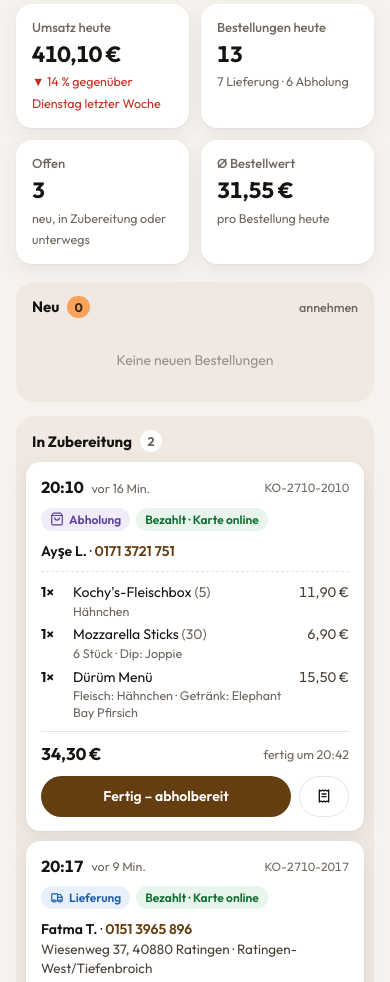
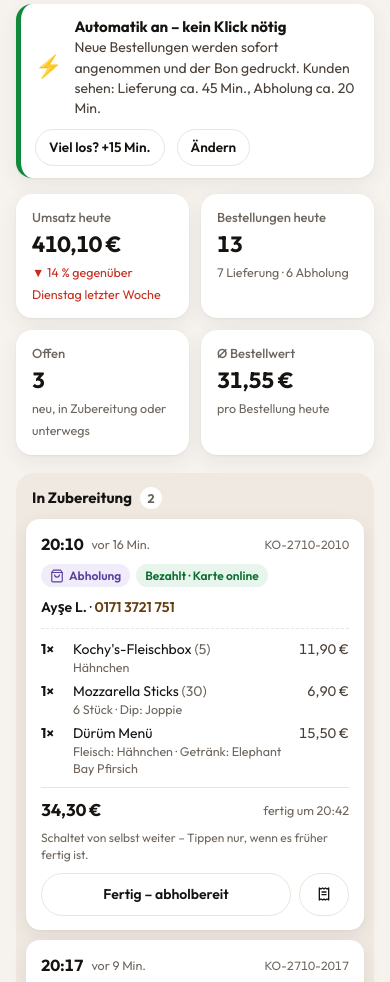
Before and after one commit to aymanoul/kochys, a plain HTML site: page dashboard-demo/index.html in a window 390 px wide. Shown: the part 352-1334 px from the top of the page. Drawn offline with Linux system fonts and the light colour scheme.

Commit message:
Dashboard-Demo: Automatik-Modus ohne Klicks
Bestellungen werden sofort mit Standardzeit angenommen, Bon gedruckt und
der Status schaltet von selbst weiter; "Viel los" verlängert alle Zeiten um
15 Minuten. Manuelles Annehmen bleibt als Option in den Einstellungen.

Co-Authored-By: Claude Opus 5.5 <noreply@anthropic.com>
Claude-Session: https://claude.ai/code/session_01Y7mABtE3fgSdoJDCUrkAJe

```diff
--- a/dashboard-demo/index.html
+++ b/dashboard-demo/index.html
@@ -90,6 +90,18 @@ body.pause .paused{display:block}
 .tg.paid{background:var(--green-soft);color:#0b6e2e}
 .tg.cash{background:#fff4e5;color:#8a4b00}
 .tg.web{background:var(--brown);color:#fff}
+.tg.auto{background:var(--green-soft);color:#0b6e2e}
+.autobar{display:flex;align-items:center;gap:10px 12px;flex-wrap:wrap;margin-top:16px;background:#fff;border-radius:var(--r);box-shadow:var(--shadow);padding:12px 14px;border-left:5px solid var(--green)}
+body:not(.auto) .autobar{border-left-color:var(--acc)}
+.ab-ic{font-size:22px}
+.ab-t{flex:1;min-width:220px;font-size:14px;color:#4a4038}
+.ab-t b{display:block;color:var(--ink);font-size:15px}
+.chip{border:1.5px solid var(--line);background:#fff;border-radius:999px;padding:8px 13px;font-weight:600;font-size:13.5px;white-space:nowrap}
+.chip.on{background:var(--red-soft);border-color:#f3b7b0;color:#8f1f14}
+body.auto .col.new{display:none}
+body.auto .board{grid-template-columns:repeat(2,minmax(0,1fr))}
+.sel{border:1.5px solid var(--line);border-radius:10px;padding:7px 9px;font:600 14px Outfit,sans-serif;background:#fff;color:var(--ink)}
+.auto-hint{font-size:12px;color:var(--muted);margin-top:6px}
 .tg.late{background:var(--red-soft);color:#8f1f14}
 .cust{margin-top:10px;font-size:14px}
 .cust b{font-weight:600}
@@ -220,7 +232,7 @@ body.pause .paused{display:block}
 [hidden]{display:none!important}
 
 @media (max-width:980px){
-  .board{grid-template-columns:1fr}
+  .board,body.auto .board{grid-template-columns:1fr}
   .kpis{grid-template-columns:repeat(2,minmax(0,1fr))}
   .grid2{grid-template-columns:1fr}
 }
@@ -253,7 +265,7 @@ body.pause .paused{display:block}
   <div class="wrap tabs" role="tablist">
     <button class="tab on" data-tab="orders">Bestellungen <span class="cnt" id="openCnt"></span></button>
     <button class="tab" data-tab="sales">Umsatz</button>
-    <button class="tab" data-tab="menu">Speisekarte</button>
+    <button class="tab" data-tab="menu">Einstellungen</button>
   </div>
 </div>
 
@@ -268,6 +280,7 @@ body.pause .paused{display:block}
 
   <!-- Bestellungen -->
   <section id="v-orders">
+    <div class="autobar"><span class="ab-ic" id="abIc">⚡</span><div class="ab-t"><b id="abTitle"></b><span id="abText"></span></div><button class="chip" id="rushChip" data-act="rush"></button><button class="chip" data-act="settings">Ändern</button></div>
     <div class="kpis" id="todayKpis"></div>
     <div class="board">
       <div class="col new"><div class="colh">Neu <span class="n" id="n-neu">0</span><span class="hint">annehmen</span></div><div id="c-neu"></div></div>
@@ -316,10 +329,13 @@ body.pause .paused{display:block}
         <p class="saved" id="saved"></p>
       </div>
       <div class="panel">
-        <h3>Bestellannahme</h3><p class="sub">Zum Beispiel bei Hochbetrieb oder wenn der Fahrer fehlt.</p>
-        <div class="mitem" style="border:0"><div class="nm"><b>Online-Bestellungen annehmen</b><br><small>Aus = Kunden sehen „bitte anrufen“</small></div><label class="sw"><input type="checkbox" id="acceptSw" checked><span></span></label></div>
+        <h3>Bestellannahme</h3><p class="sub">Einmal einstellen – gilt dann für alle Bestellungen.</p>
+        <div class="mitem" style="border:0"><div class="nm"><b>Automatisch annehmen</b><br><small>Kein Klick nötig: Bestellung wird sofort angenommen, der Bon gedruckt, der Kunde sieht die Zeit</small></div><label class="sw"><input type="checkbox" id="autoSw"><span></span></label></div>
+        <div class="mitem"><div class="nm"><b>Zeit für Lieferung</b><br><small>bis der Kunde sein Essen hat</small></div><select class="sel" id="tlSel"><option value="30">30 Min.</option><option value="45">45 Min.</option><option value="60">60 Min.</option><option value="75">75 Min.</option></select></div>
+        <div class="mitem"><div class="nm"><b>Zeit für Abholung</b><br><small>bis das Essen bereitliegt</small></div><select class="sel" id="taSel"><option value="10">10 Min.</option><option value="15">15 Min.</option><option value="20">20 Min.</option><option value="30">30 Min.</option></select></div>
+        <div class="mitem"><div class="nm"><b>Viel los</b><br><small>+15 Min. auf alle neuen Bestellungen, mit einem Tipp</small></div><label class="sw"><input type="checkbox" id="rushSw"><span></span></label></div>
+        <div class="mitem"><div class="nm"><b>Online-Bestellungen annehmen</b><br><small>Aus = Kunden sehen „bitte anrufen“</small></div><label class="sw"><input type="checkbox" id="acceptSw" checked><span></span></label></div>
         <div class="mitem"><div class="nm"><b>Lieferung anbieten</b><br><small>Aus = nur Abholung möglich</small></div><label class="sw"><input type="checkbox" checked><span></span></label></div>
-        <div class="mitem"><div class="nm"><b>Lieferzeit auf der Website</b><br><small>Wird Kunden angezeigt</small></div><select id="eta" style="border:1.5px solid var(--line);border-radius:10px;padding:7px 9px;font:600 14px Outfit,sans-serif;background:#fff"><option>30–45 Min.</option><option selected>45–60 Min.</option><option>60–75 Min.</option></select></div>
       </div>
     </div>
     <p class="sub" style="margin-top:18px">Ausverkauft? Einfach ausschalten – das Gericht ist auf der Website sofort nicht mehr bestellbar.</p>
@@ -438,10 +454,23 @@ for (let i = 365; i >= 0; i--) {
   }
 }
 ORDERS.sort((a, b) => a.t - b.t);
+/* Automatik: Bestellungen werden sofort mit Standardzeit angenommen und schalten von selbst weiter */
+let AUTO = store.get('kochys-demo-auto', true), TL = store.get('kochys-demo-tl', 45), TA = store.get('kochys-demo-ta', 20), RUSH = store.get('kochys-demo-rush', false);
+const prepFor = o => (o.mode === 'liefer' ? TL : TA) + (RUSH ? 15 : 0);
+function autoAccept(o){ if (!AUTO || o.status !== 'neu') return; o.status = 'zub'; o.prep = prepFor(o); o.acc = o.t; o.auto = true; }
+function autoTick(){
+  if (!AUTO) return; const now = Date.now();
+  todays().forEach(o => {
+    if (o.status === 'neu') autoAccept(o);
+    const ready = (o.acc || o.t) + (o.prep || 30) * 60e3;
+    if (o.status === 'zub' && now >= ready) o.status = 'fertig';
+    if (o.status === 'fertig' && now >= ready + (o.mode === 'liefer' ? 20 : 15) * 60e3) o.status = 'erledigt';
+  });
+}
 /* Status heutiger Bestellungen nach Alter */
 ORDERS.filter(o => o.t >= today0.getTime()).forEach(o => {
   const age = (NOW - o.t) / 60e3;
-  if (age < 4) o.status = 'neu';
+  if (age < 4) { o.status = 'neu'; autoAccept(o); }
   else if (age < 26) { o.status = 'zub'; o.prep = 30; o.acc = o.t + 2 * 60e3; }
   else if (age < 48) { o.status = 'fertig'; o.prep = 30; o.acc = o.t + 2 * 60e3; }
 });
@@ -468,7 +497,7 @@ function webOrders(){
 }
 function mergeWeb(announce){
   let added = null;
-  webOrders().forEach(w => { if (!ORDERS.some(o => o.no === w.no && o.web)) { ORDERS.push(w); added = w; } });
+  webOrders().forEach(w => { if (!ORDERS.some(o => o.no === w.no && o.web)) { autoAccept(w); ORDERS.push(w); added = w; } });
   ORDERS.sort((a, b) => a.t - b.t);
   if (added && announce) arrived(added);
 }
@@ -494,8 +523,8 @@ function card(o){
   let acts = '';
   if (o.status === 'neu') acts = `<div class="prep">Fertig in <button data-act="prep" data-no="${o.no}" data-m="20" class="${(o.pick || 30) === 20 ? 'on' : ''}">20 Min.</button><button data-act="prep" data-no="${o.no}" data-m="30" class="${(o.pick || 30) === 30 ? 'on' : ''}">30 Min.</button><button data-act="prep" data-no="${o.no}" data-m="45" class="${(o.pick || 30) === 45 ? 'on' : ''}">45 Min.</button></div>
     <div class="acts"><button class="btn btn-acc grow" data-act="accept" data-no="${o.no}">Annehmen</button><button class="btn btn-line" data-act="bon" data-no="${o.no}" aria-label="Bon ansehen">${ICON.receipt}</button><button class="btn btn-ghost" data-act="reject" data-no="${o.no}">Ablehnen</button></div>`;
-  else if (o.status === 'zub') acts = `<div class="acts"><button class="btn btn-dark grow" data-act="ready" data-no="${o.no}">${liefer ? 'Fertig – Fahrer los' : 'Fertig – abholbereit'}</button><button class="btn btn-line" data-act="bon" data-no="${o.no}" aria-label="Bon ansehen">${ICON.receipt}</button></div>`;
-  else if (o.status === 'fertig') acts = `<div class="acts"><button class="btn btn-line grow" data-act="finish" data-no="${o.no}">${liefer ? 'Zugestellt' : 'Abgeholt'} – erledigt</button><button class="btn btn-line" data-act="bon" data-no="${o.no}" aria-label="Bon ansehen">${ICON.receipt}</button></div>`;
+  else if (o.status === 'zub') acts = `${AUTO ? '<p class="auto-hint">Schaltet von selbst weiter – Tippen nur, wenn es früher fertig ist.</p>' : ''}<div class="acts"><button class="btn ${AUTO ? 'btn-line' : 'btn-dark'} grow" data-act="ready" data-no="${o.no}">${liefer ? 'Fertig – Fahrer los' : 'Fertig – abholbereit'}</button><button class="btn btn-line" data-act="bon" data-no="${o.no}" aria-label="Bon ansehen">${ICON.receipt}</button></div>`;
+  else if (o.status === 'fertig') acts = `${AUTO ? '<p class="auto-hint">Wird automatisch als erledigt markiert.</p>' : ''}<div class="acts"><button class="btn btn-line grow" data-act="finish" data-no="${o.no}">${liefer ? 'Zugestellt' : 'Abgeholt'} – erledigt</button><button class="btn btn-line" data-act="bon" data-no="${o.no}" aria-label="Bon ansehen">${ICON.receipt}</button></div>`;
   return `<article class="ord${o.status === 'neu' ? ' isnew' : ''}${o.fresh ? ' arrive' : ''}" data-no="${o.no}">
     <div class="oh"><span class="otime">${hm(o.t)}</span><span class="oago" data-ago="${o.t}">${ago(o.t)}</span><span class="ono">${o.no}</span></div>
     <div class="tags">
@@ -503,6 +532,7 @@ function card(o){
       <span class="tg ${paid ? 'paid' : 'cash'}">${paid ? 'Bezahlt · ' + esc(o.pay) : 'Bar kassieren'}</span>
       ${o.wish === 'time' ? `<span class="tg">Wunschzeit ${esc(o.wishTime || hm(o.t + 75 * 60e3))}</span>` : ''}
       ${o.web ? '<span class="tg web">Deine Testbestellung</span>' : ''}
+      ${o.auto && o.status === 'zub' ? '<span class="tg auto">Automatisch angenommen · Bon gedruckt</span>' : ''}
       ${late ? '<span class="tg late">Verspätet</span>' : ''}
     </div>
     <div class="cust"><b>${esc(o.name)}</b> · <a href="tel:${esc(o.phone.replace(/\s/g, ''))}">${esc(o.phone)}</a>
@@ -514,6 +544,7 @@ function card(o){
   </article>`;
 }
 function renderOrders(){
+  autoTick(); renderAutobar();
   const T = todays().filter(o => o.status !== 'abgelehnt');
   const by = s => T.filter(o => o.status === s).sort((a, b) => s === 'neu' ? a.t - b.t : a.t - b.t);
   [['neu', 'Keine neuen Bestellungen'], ['zub', 'Gerade nichts in der Küche'], ['fertig', 'Nichts unterwegs']].forEach(([s, e]) => {
@@ -543,6 +574,23 @@ function renderTodayKpis(){
   ].map(([l, v, d]) => `<div class="kpi"><div class="l">${l}</div><div class="v">${v}</div>${d}</div>`).join('');
 }
 setInterval(() => { document.querySelectorAll('[data-ago]').forEach(e => e.textContent = ago(+e.dataset.ago)); }, 30e3);
+setInterval(() => { if (view === 'orders' && !document.getElementById('ov').classList.contains('on')) renderOrders(); }, 20e3);
+function renderAutobar(){
+  document.body.classList.toggle('auto', AUTO);
+  const r = RUSH ? 15 : 0;
+  document.getElementById('abIc').textContent = AUTO ? '⚡' : '✋';
+  document.getElementById('abTitle').textContent = AUTO ? 'Automatik an – kein Klick nötig' : 'Automatik aus – jede Bestellung selbst annehmen';
+  document.getElementById('abText').textContent = AUTO ? `Neue Bestellungen werden sofort angenommen und der Bon gedruckt. Kunden sehen: Lieferung ca. ${TL + r} Min., Abholung ca. ${TA + r} Min.` : 'Neue Bestellungen warten unter „Neu“, bis jemand sie annimmt und eine Zeit wählt.';
+  const c = document.getElementById('rushChip'); c.textContent = RUSH ? 'Viel los: +15 Min. ist an' : 'Viel los? +15 Min.'; c.classList.toggle('on', RUSH);
+  document.getElementById('autoSw').checked = AUTO; document.getElementById('rushSw').checked = RUSH;
+  document.getElementById('tlSel').value = String(TL); document.getElementById('taSel').value = String(TA);
+}
+function setAuto(v){ AUTO = v; store.set('kochys-demo-auto', v); renderOrders(); }
+function setRush(v){ RUSH = v; store.set('kochys-demo-rush', v); renderAutobar(); }
+document.getElementById('autoSw').addEventListener('change', e => setAuto(e.target.checked));
+document.getElementById('rushSw').addEventListener('change', e => setRush(e.target.checked));
+document.getElementById('tlSel').addEventListener('change', e => { TL = +e.target.value; store.set('kochys-demo-tl', TL); renderAutobar(); });
+document.getElementById('taSel').addEventListener('change', e => { TA = +e.target.value; store.set('kochys-demo-ta', TA); renderAutobar(); });
 
 /* ---------- Ton und Meldung ---------- */
 let sound = store.get('kochys-demo-sound', false), actx = null;
@@ -562,8 +610,8 @@ function ding(){
 let toastTimer;
 function arrived(o){
   o.fresh = true; ding();
-  document.getElementById('toastT').textContent = o.web ? 'Deine Testbestellung ist da!' : 'Neue Bestellung';
-  document.getElementById('toastS').textContent = `${o.name} · ${o.mode === 'liefer' ? 'Lieferung' : 'Abholung'} · ${eur(o.total)}`;
+  document.getElementById('toastT').textContent = (o.web ? 'Deine Testbestellung ist da' : 'Neue Bestellung') + (o.auto ? ' – automatisch angenommen' : '');
+  document.getElementById('toastS').textContent = `${o.name} · ${o.mode === 'liefer' ? 'Lieferung' : 'Abholung'} · ${eur(o.total)}${o.auto ? ` · fertig um ${hm(o.acc + o.prep * 60e3)} · Bon wird gedruckt` : ''}`;
   const t = document.getElementById('toast'); t.classList.add('on'); clearTimeout(toastTimer); toastTimer = setTimeout(() => t.classList.remove('on'), 6000);
   renderOrders(); if (view === 'sales') renderSales();
 }
@@ -571,7 +619,7 @@ function arrived(o){
 let simCount = 0, paused = false;
 function simulate(){
   if (paused || simCount >= 8) return;
-  const o = makeOrder(rng(Date.now() % 1e9), Date.now()); o.status = 'neu';
+  const o = makeOrder(rng(Date.now() % 1e9), Date.now()); o.status = 'neu'; autoAccept(o);
   while (ORDERS.some(x => x.no === o.no)) o.no += 'b';
   ORDERS.push(o); simCount++; arrived(o);
 }
@@ -733,6 +781,8 @@ document.addEventListener('click', e => {
     case 'print': window.print(); break;
     case 'csv': csv(); break;
     case 'hidenote': document.getElementById('note').hidden = true; store.set('kochys-demo-note', 1); break;
+    case 'rush': setRush(!RUSH); break;
+    case 'settings': show('menu'); break;
     case 'toastgo': document.getElementById('toast').classList.remove('on'); show('orders'); break;
   }
 });
```
Also changed, not shown: 1 other file.
